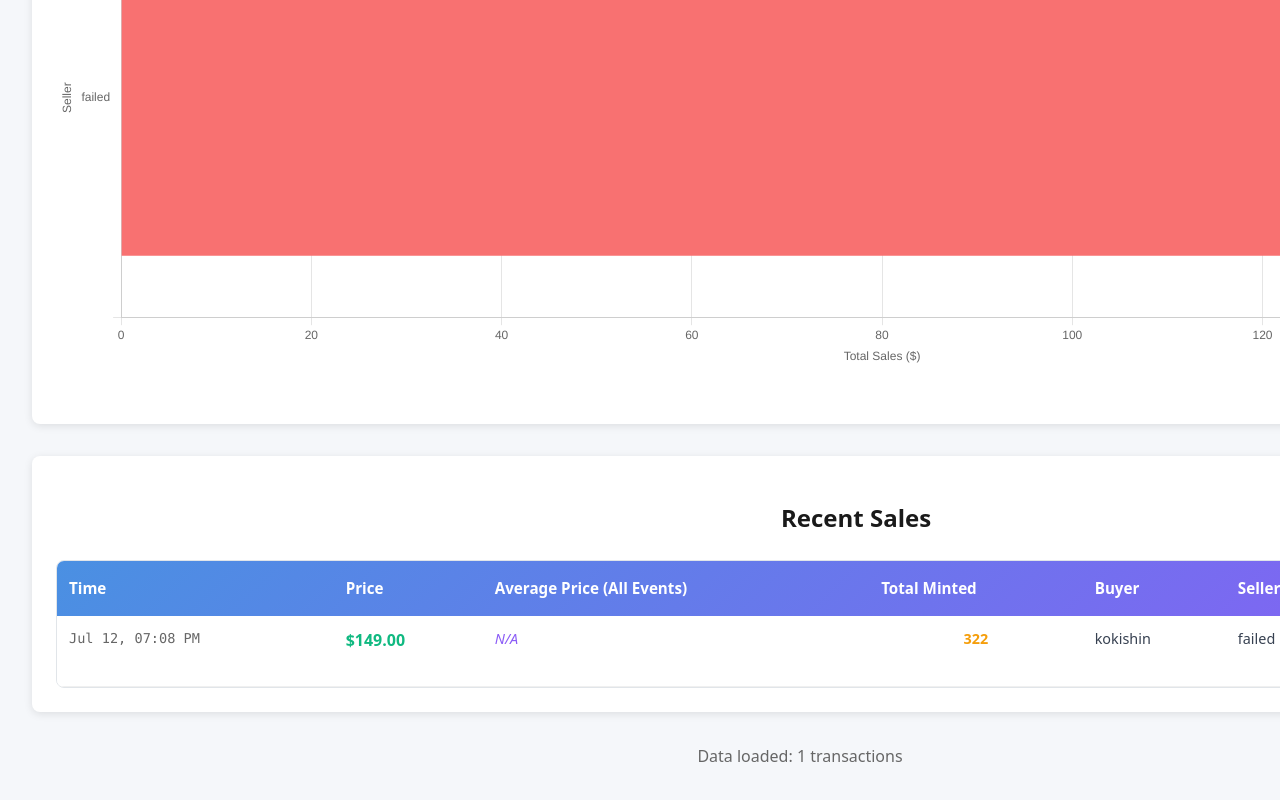
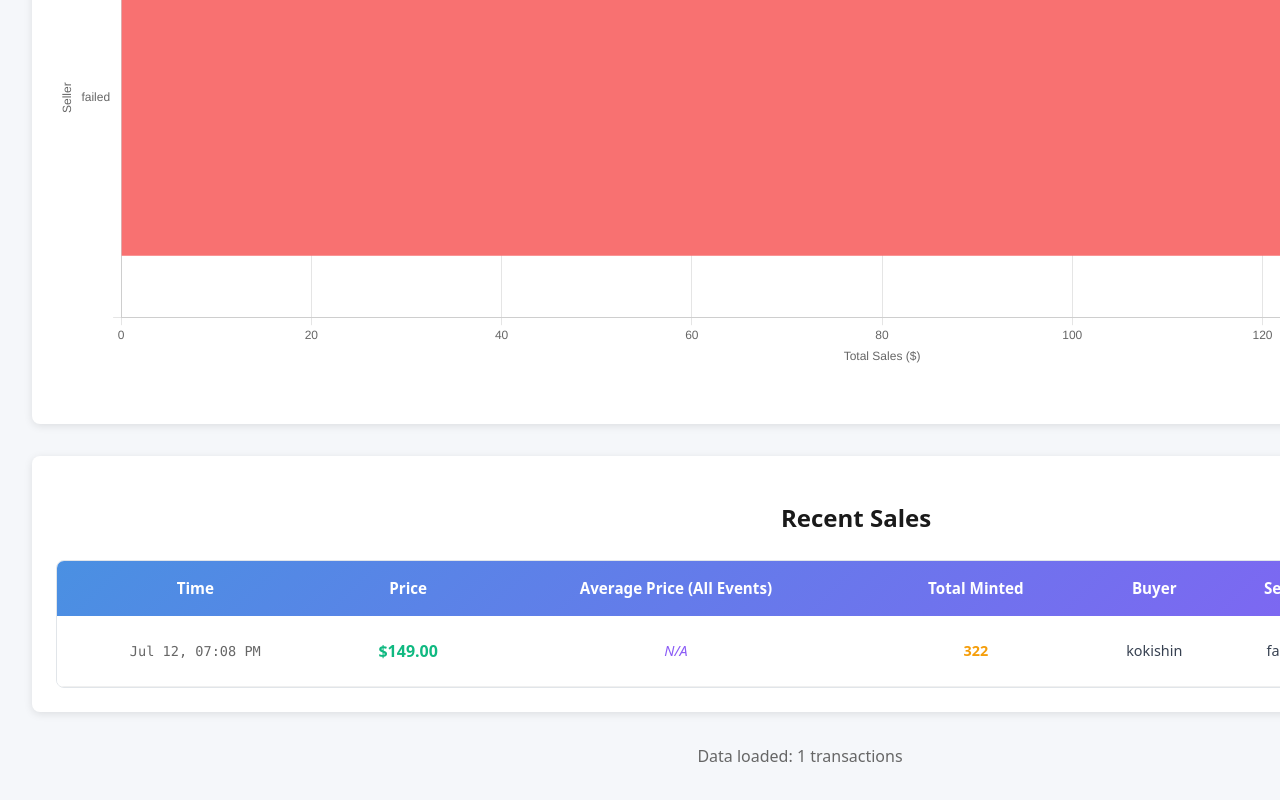
Before and after one commit to rjdiamond/pinnacle-dashboard, a React (Vite) app: page / in a window 1280 px wide. Shown: the part 7312-8112 px from the top of the page. Built offline with nearby package versions, Linux system fonts and the light colour scheme; no server answers.

Commit message:
Centered all text in Recent Sales table and increased display to 500 sales

```diff
--- a/src/components/RecentSalesTable.css
+++ b/src/components/RecentSalesTable.css
@@ -8,7 +8,7 @@
 }
 
 .table-container {
-  max-height: 600px;
+  max-height: 800px;
   overflow-y: auto;
   border-radius: 8px;
   border: 1px solid #e1e5e9;
@@ -31,7 +31,7 @@
 
 .recent-sales-table th {
   padding: 1rem 0.75rem;
-  text-align: left;
+  text-align: center;
   font-weight: 600;
   font-size: 0.95rem;
 }
@@ -39,7 +39,8 @@
 .recent-sales-table td {
   padding: 0.75rem;
   border-bottom: 1px solid #f0f0f0;
-  vertical-align: top;
+  vertical-align: middle;
+  text-align: center;
 }
 
 .recent-sales-table tbody tr:hover {
@@ -61,12 +62,14 @@
   font-size: 0.85rem;
   color: #666;
   white-space: nowrap;
+  text-align: center;
 }
 
 .price {
   font-weight: 600;
   color: #10B981;
   font-size: 1rem;
+  text-align: center;
 }
 
 .avg-price {
@@ -74,6 +77,7 @@
   color: #8B5CF6;
   font-size: 0.9rem;
   font-style: italic;
+  text-align: center;
 }
 
 .total-minted {
@@ -86,16 +90,19 @@
 .buyer, .seller {
   font-weight: 500;
   color: #374151;
+  text-align: center;
 }
 
 .pin-details {
   max-width: 300px;
+  text-align: center;
 }
 
 .pin-info {
   display: flex;
   flex-direction: column;
   gap: 0.25rem;
+  align-items: center;
 }
 
 .set-name {
--- a/src/components/RecentSalesTable.jsx
+++ b/src/components/RecentSalesTable.jsx
@@ -34,10 +34,10 @@ export default function RecentSalesTable({ data, fullData }) {
   const dataForAverages = fullData || data;
   const pinAverages = calculateAveragePrice(dataForAverages);
 
-  // Sort data by timestamp (most recent first) and take the latest 20 sales
+  // Sort data by timestamp (most recent first) and take the latest 500 sales
   const recentSales = [...data]
     .sort((a, b) => new Date(b.updated_at_block_time) - new Date(a.updated_at_block_time))
-    .slice(0, 20);
+    .slice(0, 500);
 
   const formatTimestamp = (timestamp) => {
     const date = new Date(timestamp);
```
